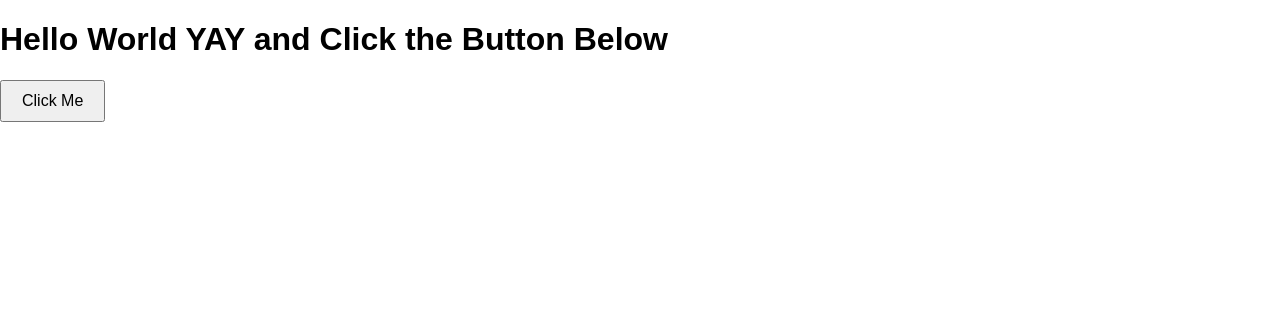
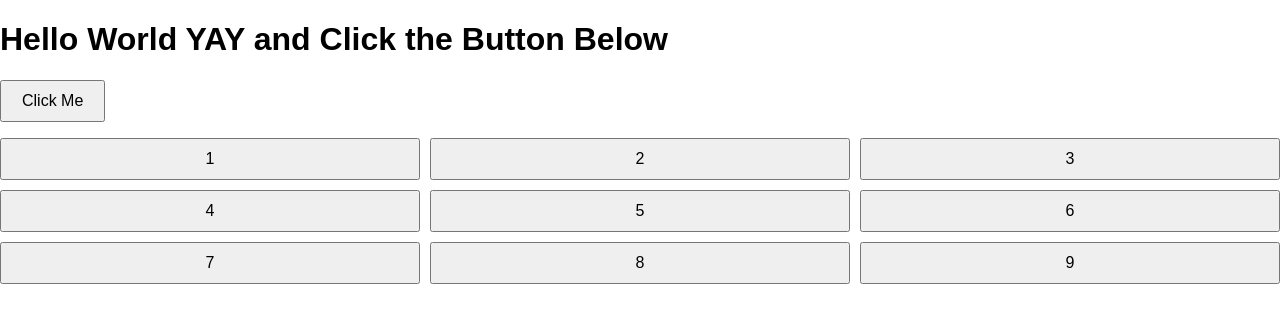
Before and after one commit to ErinYCen/mathworks, a Vue app: page /#/ in a window 1280 px wide. Shown: the top 322 px of the page. Built offline with nearby package versions, Linux system fonts and the light colour scheme.

Commit message:
Add 9 buttons and center them

```diff
--- a/src/App.vue
+++ b/src/App.vue
@@ -1,16 +1,19 @@
 <template>
   <div id="app">
     <HelloWorld />
+    <CalculatorApp />
   </div>
 </template>
 
 <script lang="ts">
 import HelloWorld from "./components/HelloWorld.vue";
+import CalculatorApp from "./components/CalculatorApp.vue";
 
 export default {
   name: "App",
   components: {
     HelloWorld,
+    CalculatorApp,
   },
 };
 </script>
--- /dev/null
+++ b/src/components/CalculatorApp.vue
@@ -0,0 +1,42 @@
+<template>
+  <div class="calculator-app">
+    <div class="grid">
+      <button
+        v-for="number in numbers"
+        :key="number"
+        @click="inputNumber(number)"
+      >
+        {{ number }}
+      </button>
+    </div>
+  </div>
+</template>
+
+<script lang="ts">
+import { defineComponent, ref } from "vue";
+
+export default defineComponent({
+  setup() {
+    const numbers = [1, 2, 3, 4, 5, 6, 7, 8, 9];
+
+    const inputNumber = (number: number) => {
+      console.log(number);
+    };
+    return {
+      numbers,
+      inputNumber,
+    };
+  },
+});
+</script>
+
+<style scoped>
+.grid {
+  display: grid;
+  grid-template-columns: repeat(3, 1fr);
+  gap: 10px;
+  justify-content: center;
+  align-items: center;
+  height: 10vh;
+}
+</style>
--- a/src/components/HelloWorld.vue
+++ b/src/components/HelloWorld.vue
@@ -32,5 +32,7 @@ export default {
 button {
   padding: 10px 20px;
   font-size: 16px;
+  justify-content: center;
+  align-items: center;
 }
 </style>
```
